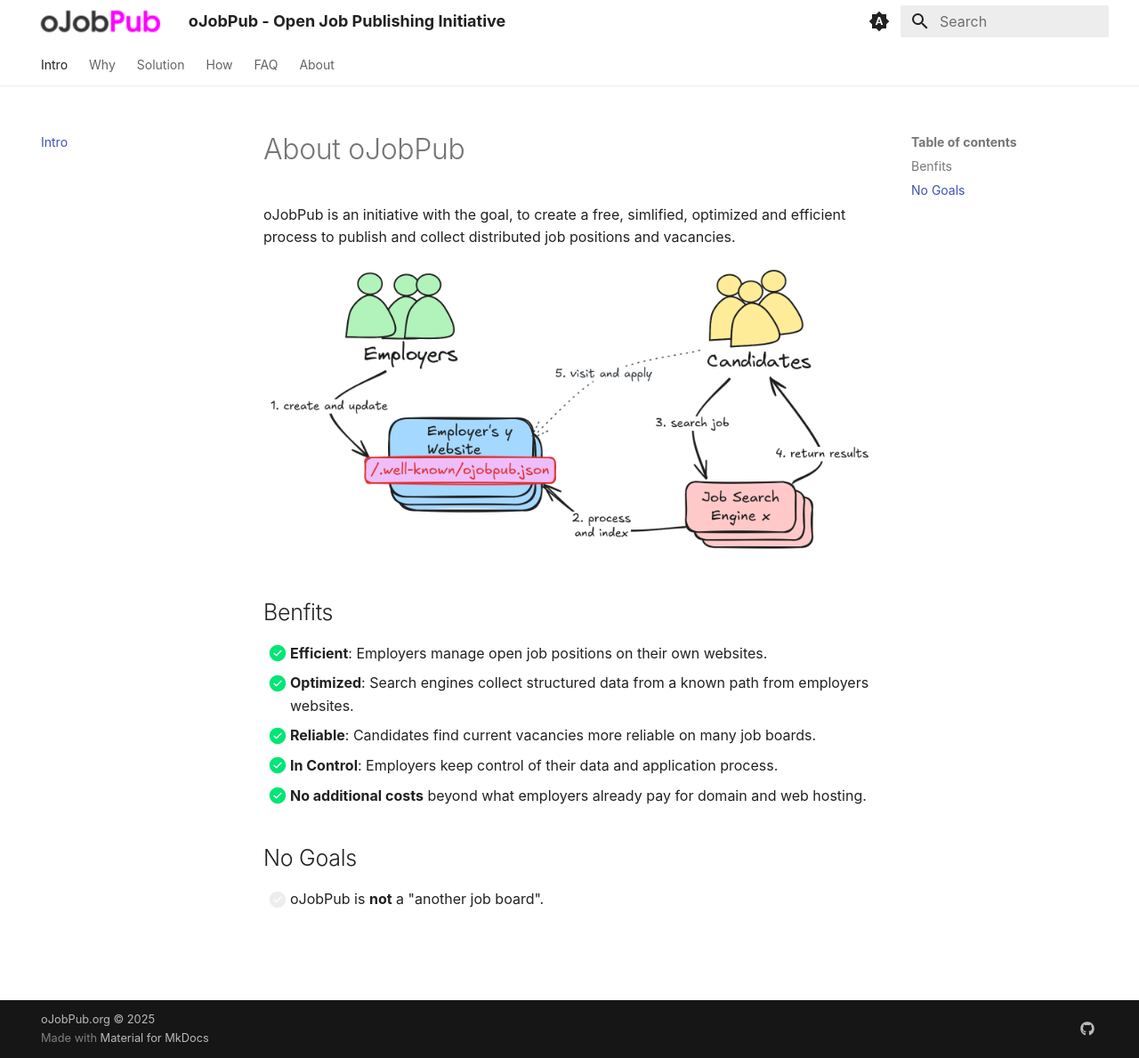
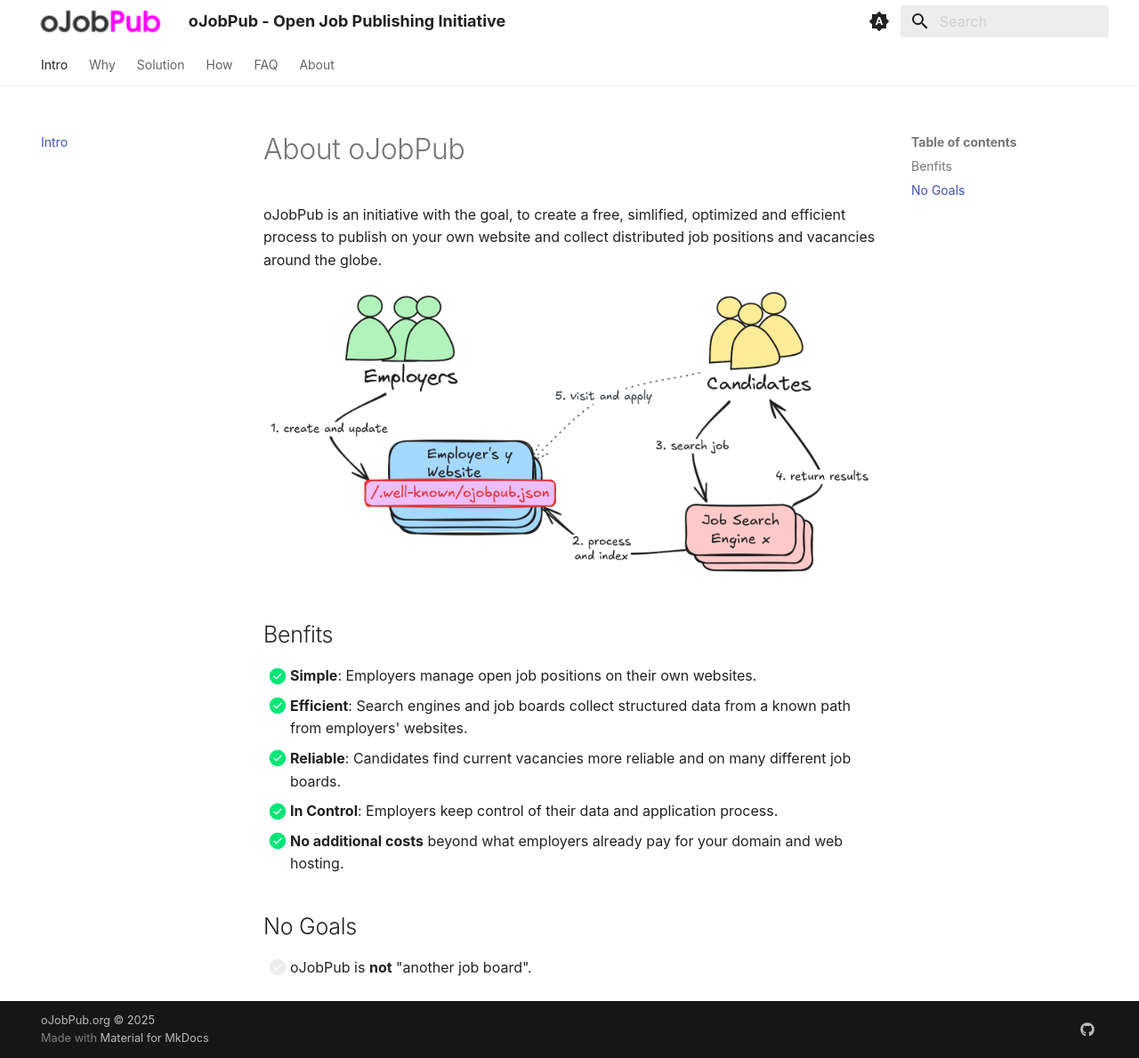
Before and after one commit to letsemploy/docs, an MkDocs documentation site: the page built from docs/index.md, in a window 1280 px wide and 1189 px high. Shown: the whole window at 89% size. Built offline with MkDocs 1.6.1 and Material for MkDocs 9.7.7, drawn with Linux system fonts in a browser that asks for light colours.

Commit message:
more rewordings

```diff
--- a/docs/index.md
+++ b/docs/index.md
@@ -1,17 +1,17 @@
 # About oJobPub
 
-oJobPub is an initiative with the goal, to create a free, simlified, optimized and efficient process to publish and collect distributed job positions and vacancies.
+oJobPub is an initiative with the goal, to create a free, simlified, optimized and efficient process to publish on your own website and collect distributed job positions and vacancies around the globe.
 
 ![](static/nutshell.png)
 
 ## Benfits
 
-- [x] **Efficient**: Employers manage open job positions on their own websites.
-- [x] **Optimized**: Search engines collect structured data from a known path from employers websites.
-- [x] **Reliable**: Candidates find current vacancies more reliable on many job boards.
+- [x] **Simple**: Employers manage open job positions on their own websites.
+- [x] **Efficient**: Search engines and job boards collect structured data from a known path from employers' websites.
+- [x] **Reliable**: Candidates find current vacancies more reliable and on many different job boards.
 - [x] **In Control**: Employers keep control of their data and application process.
-- [x] **No additional costs** beyond what employers already pay for domain and web hosting.
+- [x] **No additional costs** beyond what employers already pay for your domain and web hosting.
 
 ## No Goals
 
-- [ ] oJobPub is **not** a "another job board".
+- [ ] oJobPub is **not** "another job board".
```
